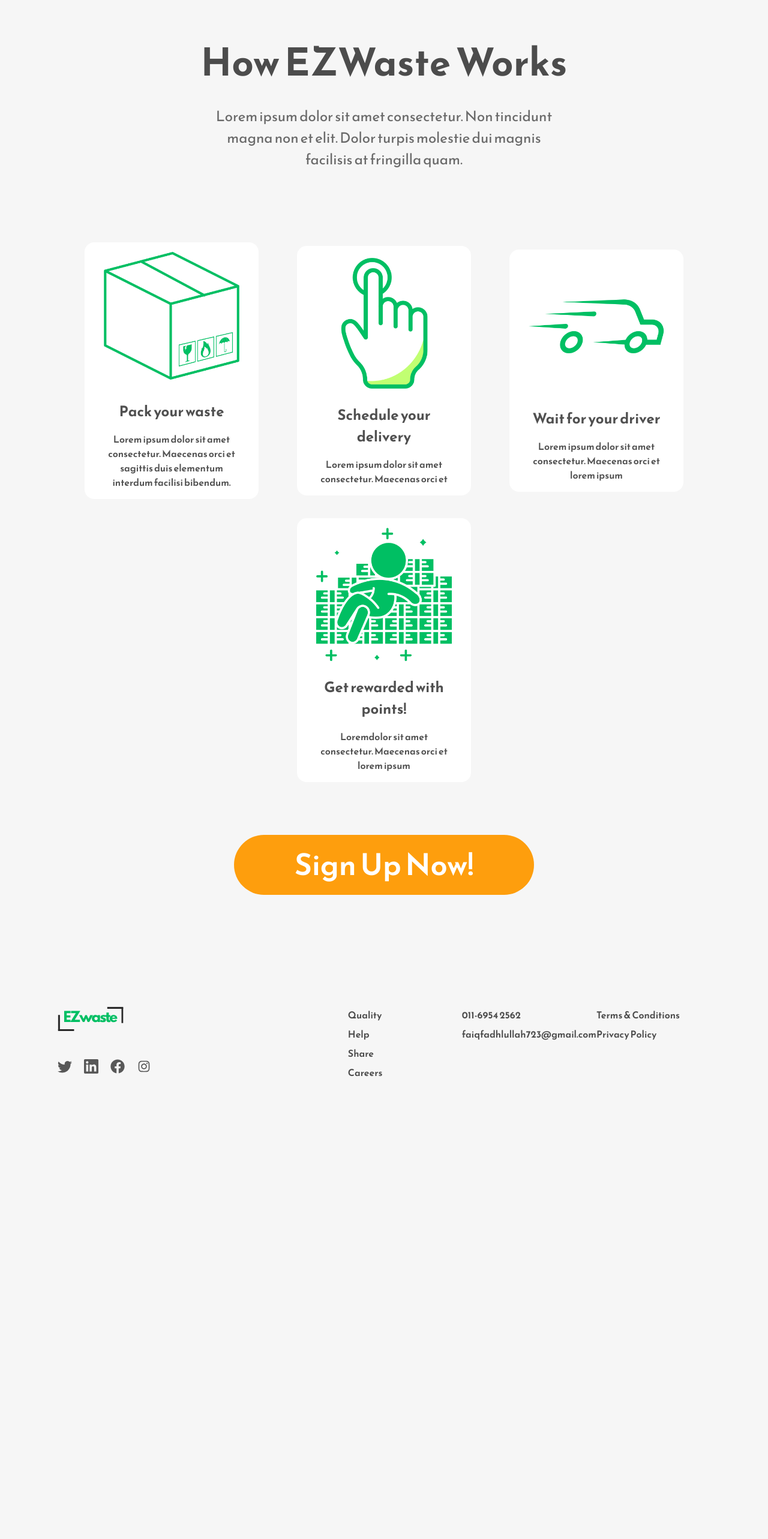
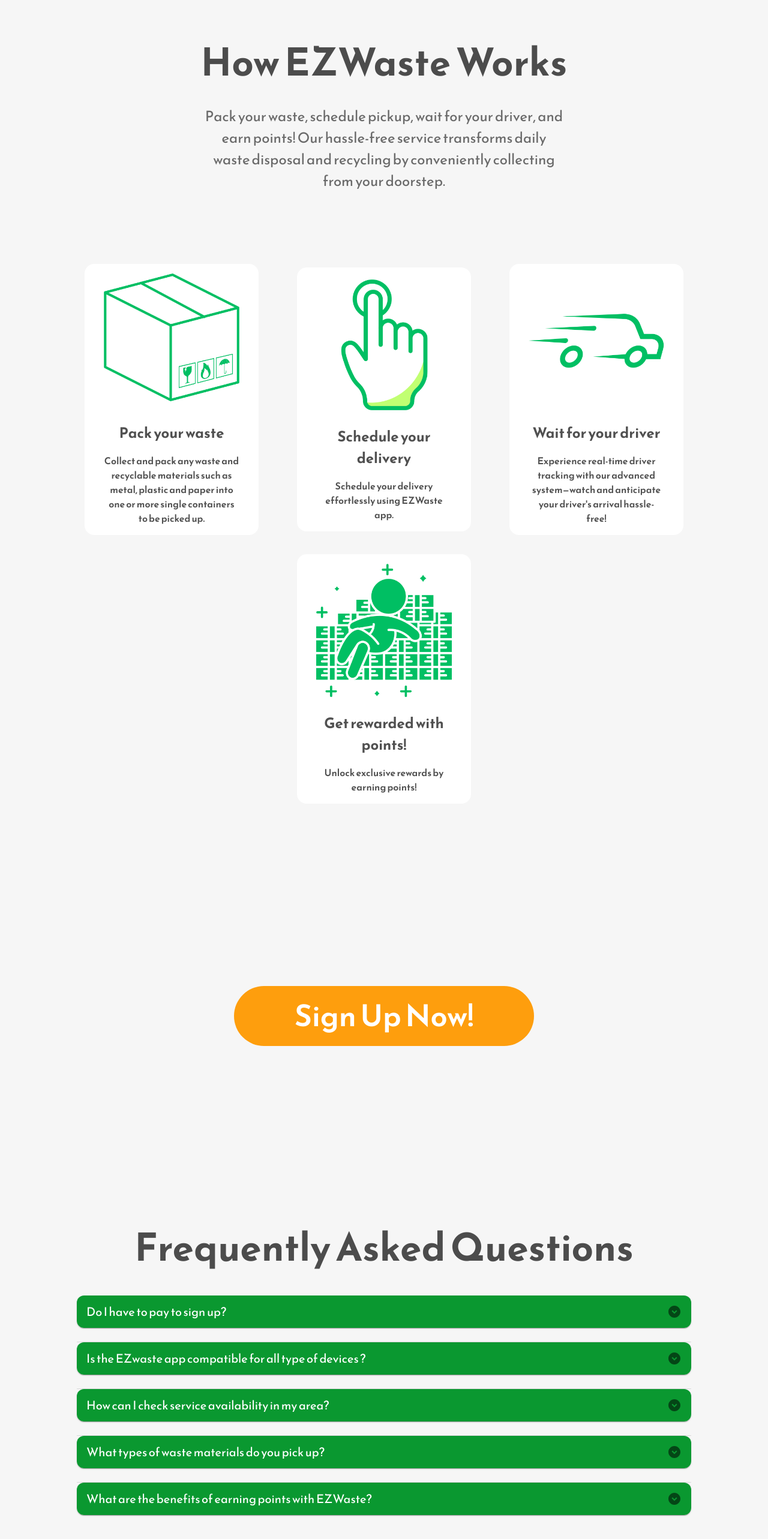
Before and after one commit to faiqfdhh/ezwaste-page, a React (Create React App) app: page / in a window 1280 px wide. Shown: the part 5079-7645 px from the top of the page at 60% size. Before the commit the page ends 6979 px from the top, so only its background shows below. Built offline with nearby package versions, Linux system fonts and the light colour scheme; the HTML template or start-up script is replaced by a standard one.

Commit message:
Added Coming Soon page

```diff
--- a/src/App.js
+++ b/src/App.js
@@ -11,6 +11,7 @@
 import Company from './Components/Company';
 import SignUp from './Components/Signup';
 import LoadingScreen from "./Images/Loading1-unscreen.gif";
+import ComingSoon from './Components/ComingSoon';
 
 
 function App() {
@@ -44,6 +45,7 @@
             <Route path="reviews" element={<Reviews />} />
             <Route path="steps" element={<Steps />} />
             <Route path="signup" element={<SignUp />} />
+            <Route path='comingsoon' element={<ComingSoon />} />
           </Route>
         </Routes>
       </BrowserRouter>
--- a/src/Components/FAQ.js
+++ b/src/Components/FAQ.js
@@ -6,7 +6,7 @@
     return(
         <div className="contact-page-wrapper"  >
 
-        <h1 className='primary-heading' style={{textAlign:'center'}}>
+        <h1 className='primary-heading' style={{textAlign:'center', marginBottom:'2rem'}}>
              Frequently Asked Questions
         </h1>
 
@@ -24,8 +24,8 @@
                 </AccordionSummary>
 
                 <AccordionDetails
-                style={{backgroundColor:'#80ed99',
-                        color:'white' ,
+                style={{backgroundColor:'#f6f6f6',
+                        color:'black' ,
                         borderRadius:'12px' }}>
                     <p style={{fontSize:'20px'}}>No, signing up is free of charge! </p>
                 </AccordionDetails>
@@ -42,13 +42,13 @@
                 style={{backgroundColor:'#0a9830',
                         color:'white',
                         borderRadius:'12px' }}>
-                    <p style={{fontSize:'20px'}}>Do I have to pay to sign up?</p>
+                    <p style={{fontSize:'20px'}}>Is the EZwaste app compatible for all type of devices ?</p>
                 </AccordionSummary>
                 <AccordionDetails
-                style={{backgroundColor:'#80ed99',
-                        color:'white' ,
+                style={{backgroundColor:'#f6f6f6',
+                color:'black' ,
                         borderRadius:'12px' }}>
-                    <p style={{fontSize:'20px'}}>No, signing up is free of charge! </p>
+                    <p style={{fontSize:'20px'}}>Currenly, the EZWaste app is only compatible for mobile devices, such as Android and IOS. </p>
                 </AccordionDetails>
             </Accordion>
 
@@ -64,15 +64,60 @@
                 style={{backgroundColor:'#0a9830',
                         color:'white',
                         borderRadius:'12px'}}>
-                    <p style={{fontSize:'20px'}}>Do I have to pay to sign up?</p>
+                    <p style={{fontSize:'20px'}}>How can I check service availability in my area?</p>
                 </AccordionSummary>
                 <AccordionDetails
-                style={{backgroundColor:'#80ed99',
-                        color:'white'  ,
-                        borderRadius:'12px'}}>
-                    <p style={{fontSize:'20px'}}>No, signing up is free of charge! </p>
+                style={{backgroundColor:'#f6f6f6',
+                color:'black' ,
+                        borderRadius:'12px',}}>
+                    <p style={{fontSize:'20px'}}>Simply navigate to the 'Service Availability' section within the app. Enter your location or address, and real-time information will be provided regarding the service coverage in your area</p>
                 </AccordionDetails>
             </Accordion>
+            <br></br>
+            <Accordion
+            square={false}
+            style={{width:'80vw',
+            borderRadius:'12px',
+            backgroundColor:'#f6f6f6' }}>
+                <AccordionSummary id="panel1-header"
+                                  aria-aria-controls="panel1-content"
+                                  expandIcon={<ExpandCircleDownSharp/>}
+                style={{backgroundColor:'#0a9830',
+                        color:'white',
+                        borderRadius:'12px'}}>
+                    <p style={{fontSize:'20px'}}>What types of waste materials do you pick up?
+</p>
+                </AccordionSummary>
+                <AccordionDetails
+                style={{backgroundColor:'#f6f6f6',
+                color:'black' ,
+                        borderRadius:'12px'}}>
+                    <p style={{fontSize:'20px'}}>We pick up various recyclable materials such as paper, cardboard, plastics, glass, metals. Be mindful to not include dangerous materials such as explosives, chemicals or toxic materials.</p>
+                </AccordionDetails>
+
+            </Accordion>
+            <br></br>
+            <Accordion
+            square={false}
+            style={{width:'80vw',
+            borderRadius:'12px',
+            backgroundColor:'#f6f6f6' }}>
+                <AccordionSummary id="panel1-header"
+                                  aria-aria-controls="panel1-content"
+                                  expandIcon={<ExpandCircleDownSharp/>}
+                style={{backgroundColor:'#0a9830',
+                        color:'white',
+                        borderRadius:'12px'}}>
+                    <p style={{fontSize:'20px'}}>What are the benefits of earning points with EZWaste?</p>
+                </AccordionSummary>
+                <AccordionDetails
+                style={{backgroundColor:'#f6f6f6',
+                color:'black' ,
+                        borderRadius:'12px'}}>
+                    <p style={{fontSize:'20px'}}>You can redeem points to enjoy discounts on groceries at our partner stores and claim credits towards public transport fees!</p>
+                </AccordionDetails>
+            </Accordion>
+
         </div>
     )
 }
--- a/src/Components/Footer.js
+++ b/src/Components/Footer.js
@@ -1,10 +1,10 @@
-import React from 'react'
+import React from 'react';
 import Logo from "../Images/logo.svg";
-import {BsTwitter} from "react-icons/bs";
-import {SiLinkedin} from "react-icons/si";
-import {FaFacebook} from "react-icons/fa";
-import {AiOutlineInstagram} from "react-icons/ai";
-
+import { BsTwitter } from "react-icons/bs";
+import { SiLinkedin } from "react-icons/si";
+import { FaFacebook } from "react-icons/fa";
+import { AiOutlineInstagram } from "react-icons/ai";
+import { Link } from 'react-router-dom';
 
 const Footer = () => {
   return (
@@ -14,35 +14,31 @@
           <img src={Logo} alt="" />
         </div>
         <div className='footer-icons'>
-            <BsTwitter/>
-            <SiLinkedin/>
-            <FaFacebook/>
-            <AiOutlineInstagram/>
+          <Link to="/comingsoon"><BsTwitter /></Link>
+          <Link to="/comingsoon"><SiLinkedin /></Link>
+          <Link to="/comingsoon"><FaFacebook /></Link>
+          <Link to="/comingsoon"><AiOutlineInstagram /></Link>
         </div>
       </div>
 
-
       <div className='footer-section-two'>
         <div className='footer-section-columns'>
-                <span>Quality</span>
-                <span>Help</span>
-                <span>Share</span>
-                <span>Careers</span>
-
+          <Link to="/comingsoon"><span>Quality</span></Link>
+          <Link to="/comingsoon"><span>Help</span></Link>
+          <Link to="/comingsoon"><span>Share</span></Link>
+          <Link to="/comingsoon"><span>Careers</span></Link>
         </div>
         <div className='footer-section-columns'>
           <span>011-6954 2562</span>
           <span>faiqfadhlullah723@gmail.com</span>
-
         </div>
         <div className='footer-section-columns'>
-                <span>Terms & Conditions</span>
-                <span>Privacy Policy</span>
-
+          <Link to="/comingsoon"><span>Terms & Conditions</span></Link>
+          <Link to="/comingsoon"><span>Privacy Policy</span></Link>
         </div>
       </div>
     </div>
-  )
+  );
 }
 
 export default Footer;
--- a/src/Components/Home.js
+++ b/src/Components/Home.js
@@ -10,6 +10,7 @@
 import 'video-react/dist/video-react.css';
 import { Player } from 'video-react';
 import Video from "../Images/CAT201VIDEO.mp4";
+import Faq from "./FAQ.js";
 
 const Home = () => {
   const navigate = useNavigate();
@@ -53,11 +54,14 @@
 
         <Steps/>
 
-        <br></br> <br></br> <br></br>
+        <br/><br/><br/><br/><br/><br/><br/><br/><br/><br/><br/><br/>
+
         <div className="signup-button" style={{display:'flex',justifyContent:'center'}}>
         <button className="secondary-button" style={{width:'500px',height:'100px',fontSize:'50px'}} onClick={handleButtonClick}> Sign Up Now!</button>
         </div>
-        </div> // Added closing tag for the div element
+        <br/><br/><br/><br/><br/><br/><br/><br/><br/><br/><br/><br/>
+        <Faq/>
+        </div>
      );
 }
 
--- a/src/Components/Reviews.js
+++ b/src/Components/Reviews.js
@@ -11,28 +11,29 @@
 const items = [
   {
     profilePic: ProfilePic1,
-    text: "Lorem ipsum dolor sit amet consectetur. Non tincidunt magna non et elit. Dolor turpis molestie dui magnis facilisis at fringilla quam.",
+    text: "'Recycling is easier than before thanks to EZWaste.'",
     stars: 5,
-    author: "John Doe",
+    author: "Amir Ahnaf",
   },
   {
     profilePic: ProfilePic2,
-    text: "Lorem ipsum dolor sit amet consectetur. Non tincidunt magna non et elit. Dolor turpis molestie dui magnis facilisis at fringilla quam.",
+    text: " “Personally, I think that the user interface is pretty and easy to navigate. There is also many driver available in my area to picks my recyclable waste .”",
     stars: 5,
-    author: "Jane Doe",
+    author: "Zhang Wei",
   },
   {
     profilePic: ProfilePic3,
-    text: "Lorem ipsum dolor sit amet consectetur. Non tincidunt magna non et elit. Dolor turpis molestie dui magnis facilisis at fringilla quam.",
+    text: "“As a housewife, this app helps me as I don’t have to go to the recycling center on my own. Now, I just need to schedule for pickup time, then any driver will accept my request  and came on schedule date and time. ”",
     stars: 5,
-    author: "Bob Smith",
+    author: "Natalia Amir",
   },
   {
     profilePic: ProfilePic4,
-    text: "Lorem ipsum dolor sit amet consectetur. Non tincidunt magna non et elit. Dolor turpis molestie dui magnis facilisis at fringilla quam.",
+    text: " “This app makes me want to recycle more with its good rewards!!!”",
     stars: 5,
-    author: "Alice Johnson",
+    author: "A.R Rahman",
   },
+
 ];
 
 const CarouselExample = () => {
@@ -48,8 +49,7 @@
         <p className="primary-subheading">Testimonial</p>
         <h1 className="primary-heading">What They Are Saying</h1>
         <p className="primary-text">
-          Lorem ipsum dolor sit amet consectetur. Non tincidunt magna non et
-          elit. Dolor turpis molestie dui magnis facilisis at fringilla quam.
+        Discover the firsthand experiences and reviews from our vibrant community, diving into the stories that fuel our exceptional EZWaste app.
         </p>
         </ScrollAnimations>
       </div>
--- a/src/Components/Steps.js
+++ b/src/Components/Steps.js
@@ -10,22 +10,22 @@
         {
           image: PackWaste,
           title: "Pack your waste",
-          text: "Lorem ipsum dolor sit amet consectetur. Maecenas orci et sagittis duis elementum interdum facilisi bibendum.",
+          text: "Collect and pack any waste and recyclable materials such as metal, plastic and paper into one or more single containers to be picked up.",
         },
         {
           image: TapButton,
           title: "Schedule your delivery",
-          text: "Lorem ipsum dolor sit amet consectetur. Maecenas orci et ",
+          text: "Schedule your delivery effortlessly using EZWaste app.",
         },
         {
           image: CarDelivery,
           title: "Wait for your driver",
-          text: "Lorem ipsum dolor sit amet consectetur. Maecenas orci et lorem ipsum",
+          text: "Experience real-time driver tracking with our advanced system—watch and anticipate your driver's arrival hassle-free!",
         },
         {
           image: GetRewarded,
           title: "Get rewarded with points!",
-          text: "Loremdolor sit amet consectetur. Maecenas orci et lorem ipsum",
+          text: "Unlock exclusive rewards by earning points!",
         },
       ];
 
@@ -41,8 +41,7 @@
 
         <p className="primary-text">
           <ScrollAnimations>
-          Lorem ipsum dolor sit amet consectetur. Non tincidunt magna non et
-          elit. Dolor turpis molestie dui magnis facilisis at fringilla quam.
+          Pack your waste, schedule pickup, wait for your driver, and earn points! Our hassle-free service transforms daily waste disposal and recycling by conveniently collecting from your doorstep.
           </ScrollAnimations>
         </p>
       </div>
```
Also changed, not shown: src/Components/ComingSoon.js (added, +23 -0 lines), src/index.css (+17 -0 lines), src/Images/404.png (added). Lines whose indentation alone changed are shown as unchanged.
